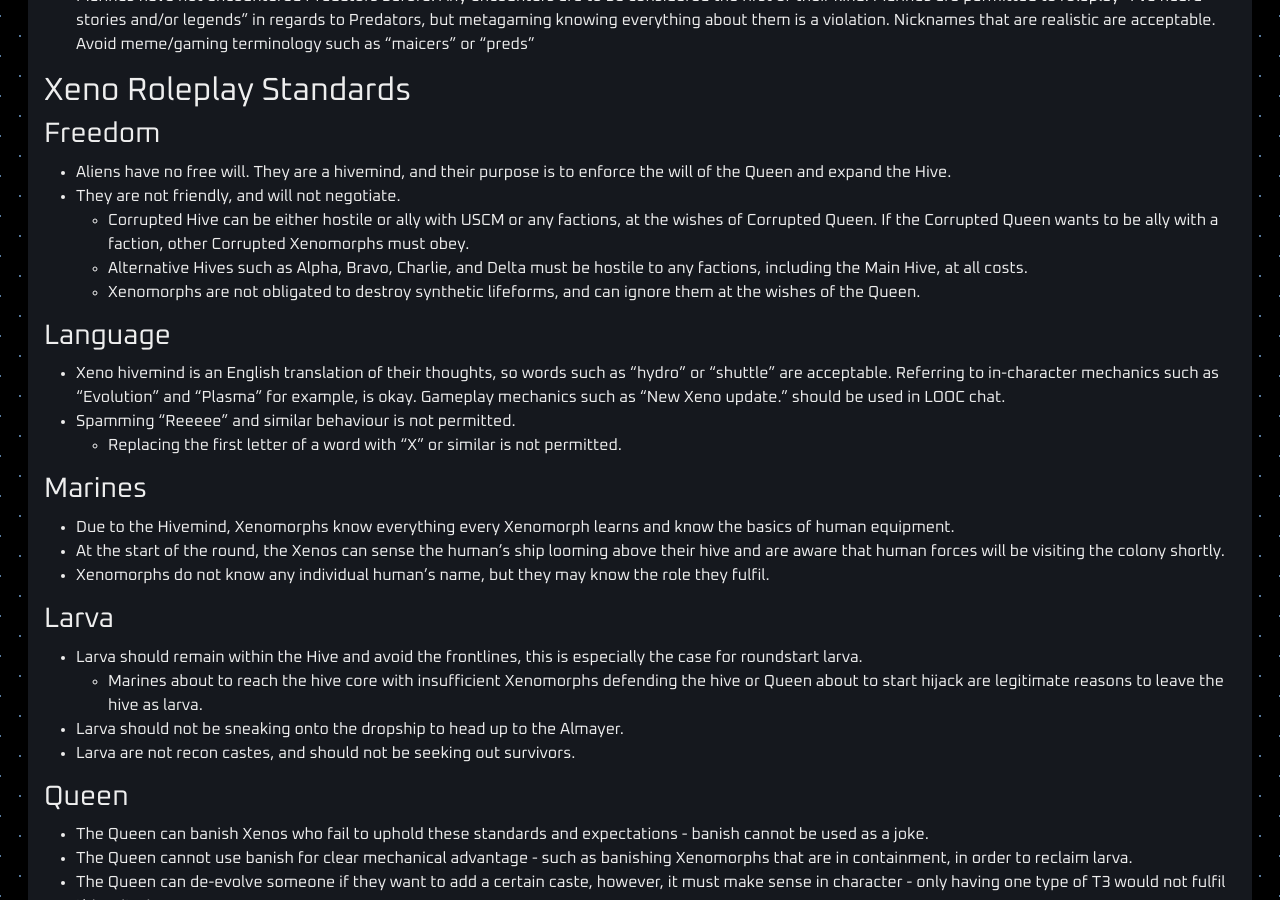
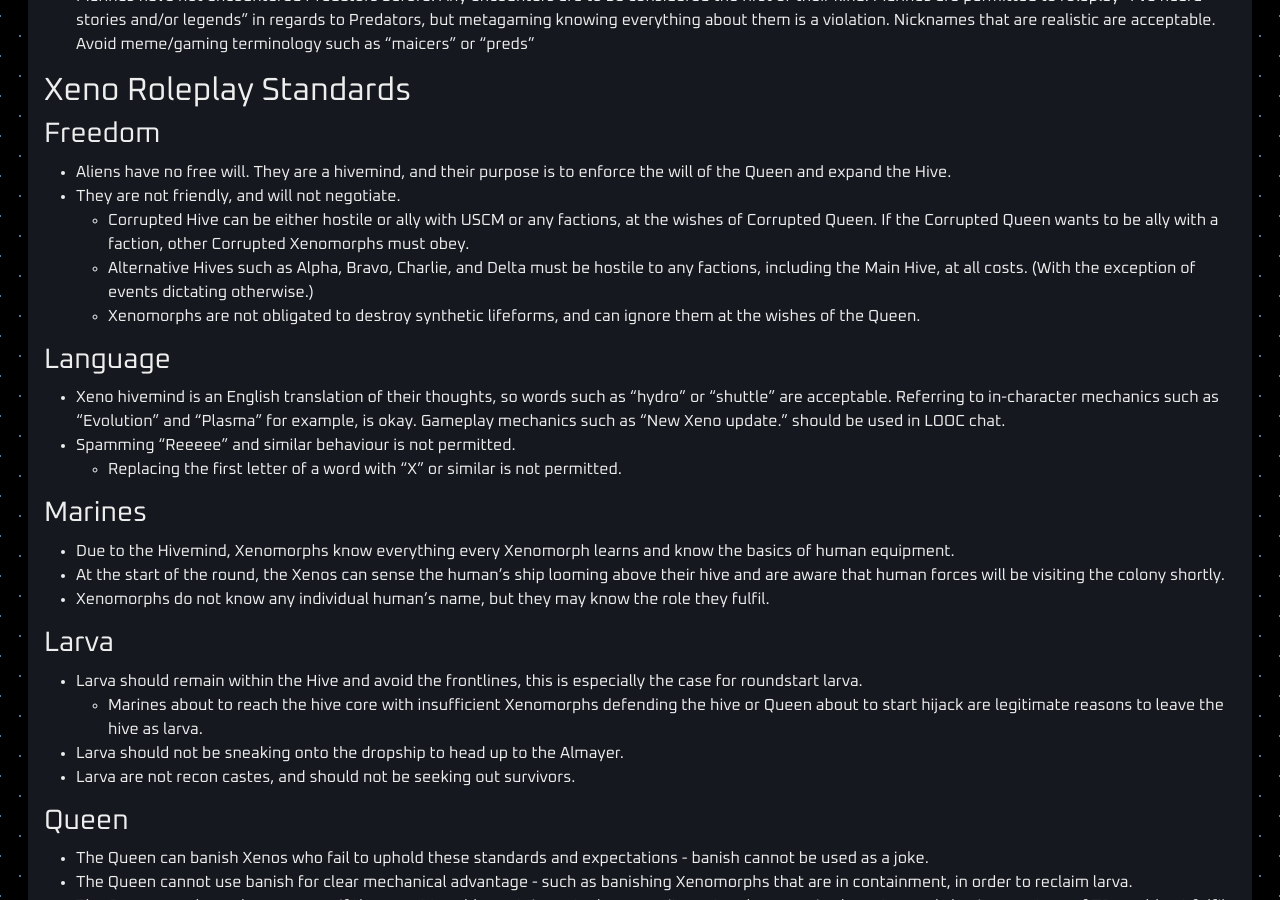
Before and after one commit to cmss13-devs/web, a Jekyll site: the page built from rules.md, in a window 1280 px wide and 900 px high, scrolled down 3824 px. Built offline with Jekyll 4.4.1, drawn with Linux system fonts in a browser that asks for light colours.

Commit message:
Update rules.md

```diff
--- a/rules.md
+++ b/rules.md
@@ -146,7 +146,7 @@ CM-SS13 is intended to be a Medium Roleplay server. Play a reasonably realistic
 - Aliens have no free will. They are a hivemind, and their purpose is to enforce the will of the Queen and expand the Hive.
 - They are not friendly, and will not negotiate.
   - Corrupted Hive can be either hostile or ally with USCM or any factions, at the wishes of Corrupted Queen. If the Corrupted Queen wants to be ally with a faction, other Corrupted Xenomorphs must obey.
-  - Alternative Hives such as Alpha, Bravo, Charlie, and Delta must be hostile to any factions, including the Main Hive, at all costs.
+  - Alternative Hives such as Alpha, Bravo, Charlie, and Delta must be hostile to any factions, including the Main Hive, at all costs. (With the exception of events dictating otherwise.)
   - Xenomorphs are not obligated to destroy synthetic lifeforms, and can ignore them at the wishes of the Queen.
 
 ### Language
```
